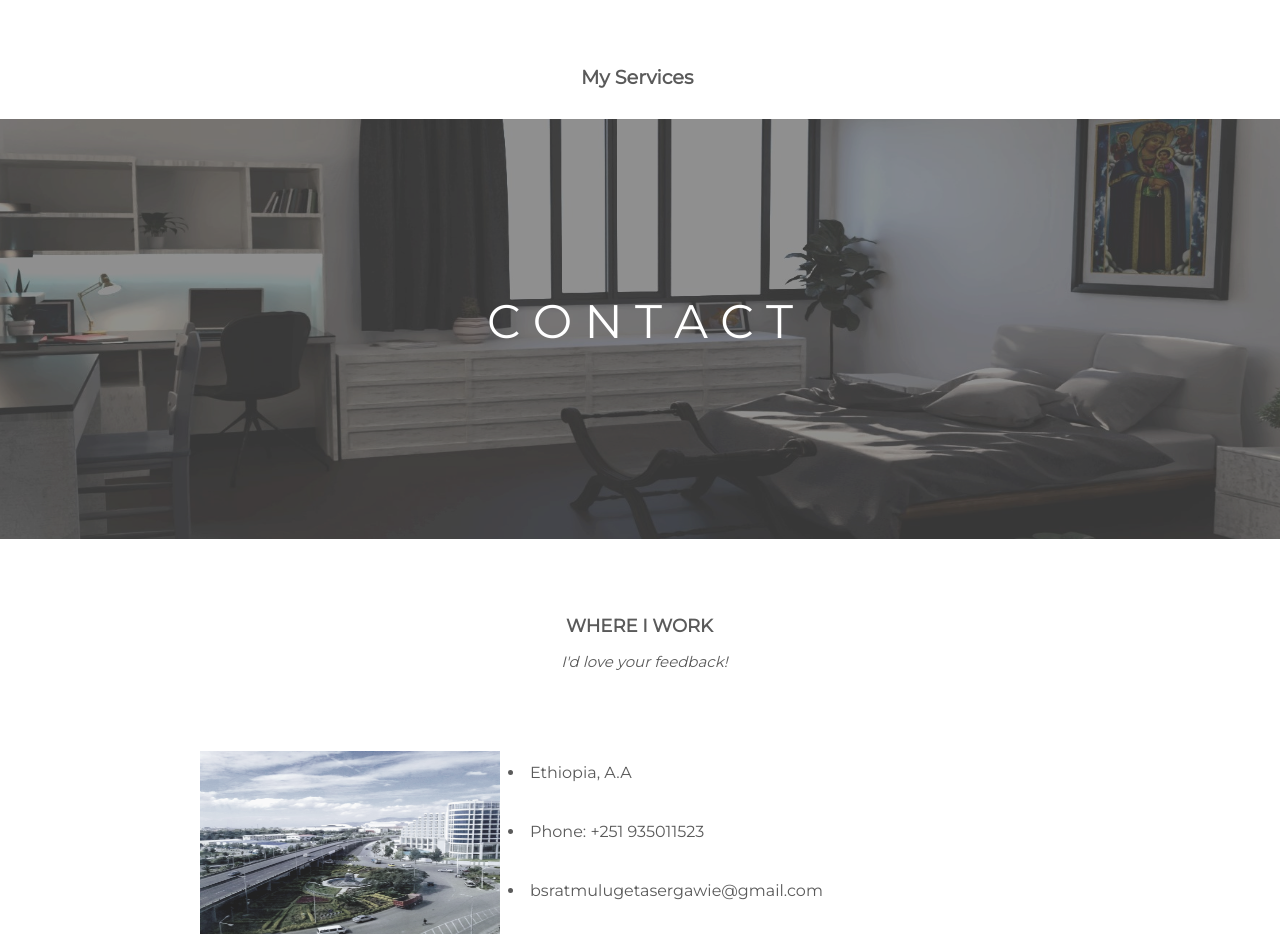
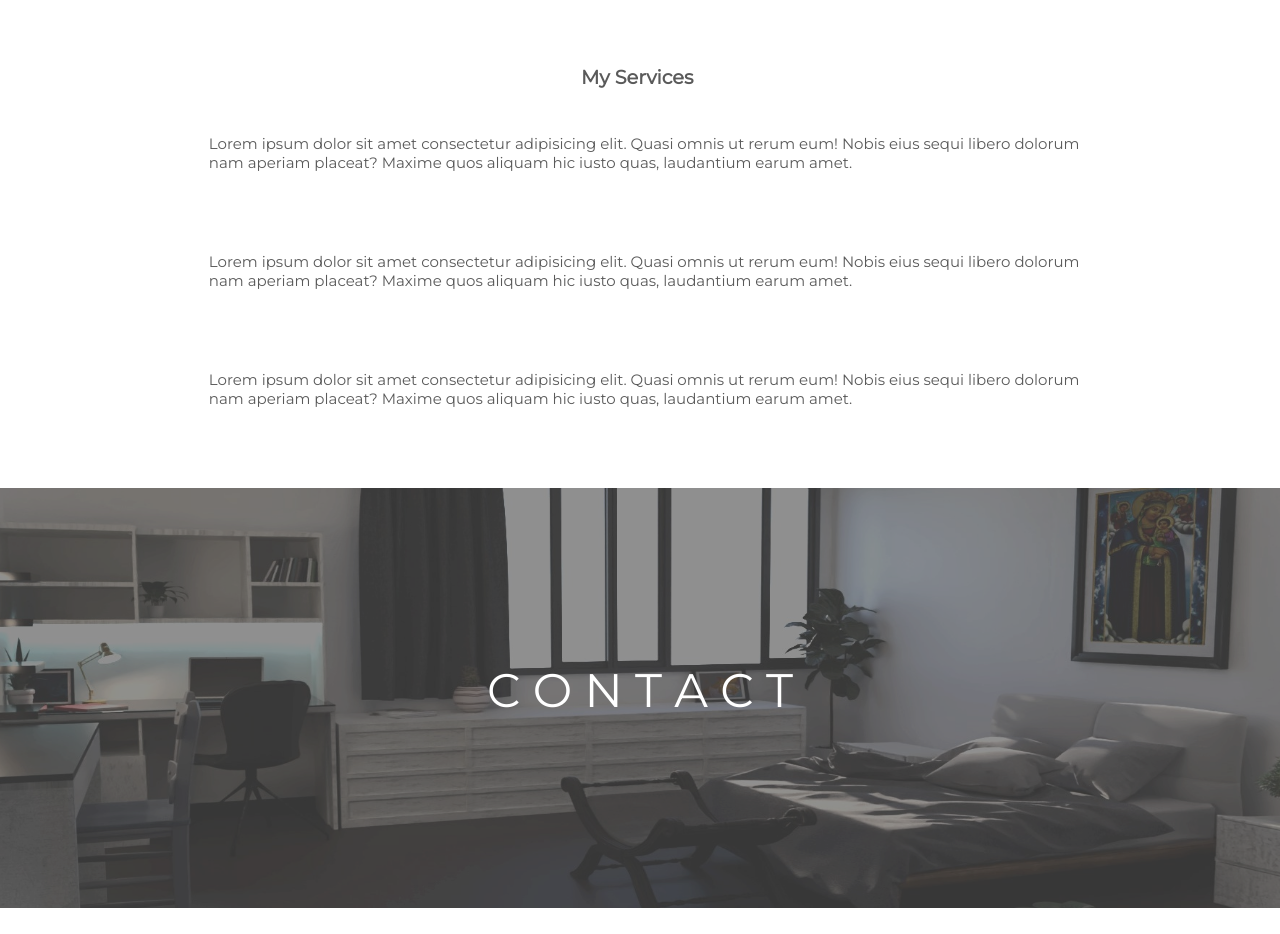
Before and after one commit to Bsrat06/portfolio, a plain HTML site: page index.html in a window 1280 px wide. Shown: the part 4240-5174 px from the top of the page. Drawn offline with Linux system fonts and the light colour scheme.

Commit message:
index.html file for demo purpose

```diff
--- a/index.html
+++ b/index.html
@@ -131,6 +131,10 @@
                     </div>
                 </div>
             </div>
+            <p class="my-services-body">Lorem ipsum dolor sit amet consectetur adipisicing elit. Quasi omnis ut rerum eum! Nobis eius sequi libero dolorum nam aperiam placeat? Maxime quos aliquam hic iusto quas, laudantium earum amet.</p>
+            <p class="my-services-body">Lorem ipsum dolor sit amet consectetur adipisicing elit. Quasi omnis ut rerum eum! Nobis eius sequi libero dolorum nam aperiam placeat? Maxime quos aliquam hic iusto quas, laudantium earum amet.</p>
+            <p class="my-services-body">Lorem ipsum dolor sit amet consectetur adipisicing elit. Quasi omnis ut rerum eum! Nobis eius sequi libero dolorum nam aperiam placeat? Maxime quos aliquam hic iusto quas, laudantium earum amet.</p>
+        </div>
 
         <div id="contact-pic">
             <img src="assets/image/bedroom.jpg" height="420px" width= "1390px">
```
Lines whose indentation alone changed are shown as unchanged.
